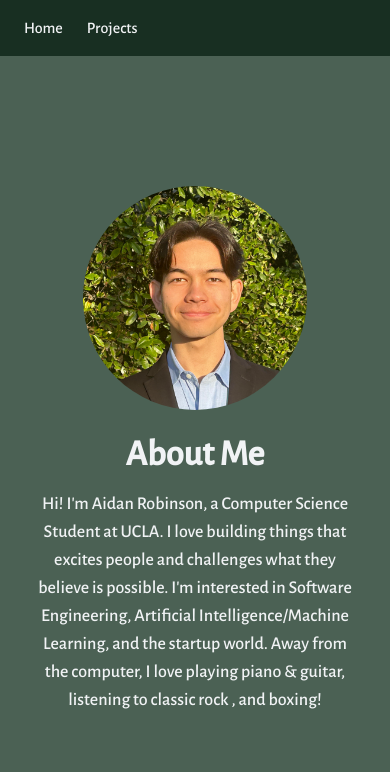
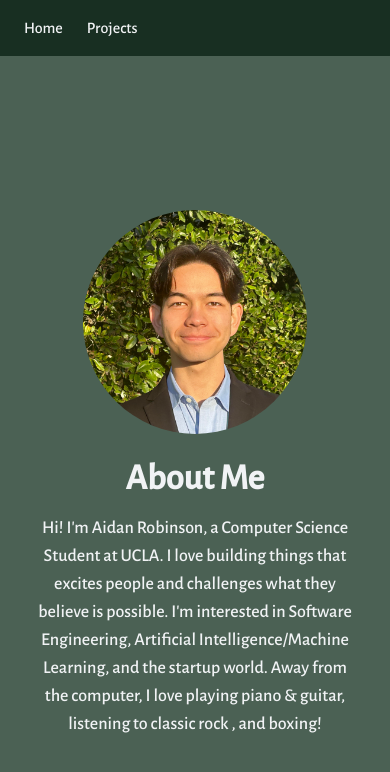
Before and after one commit to arob12inson/portfolio, a Next.js app: page / in a window 390 px wide. Shown: the top 772 px of the page. Built offline with nearby package versions, Linux system fonts and the light colour scheme.

Commit message:
Fix portrai mobile styling

```diff
--- a/app/page.tsx
+++ b/app/page.tsx
@@ -2,8 +2,8 @@ import Image from "next/image";
 
 export default function Home() {
   return (
-    <div className="flex p-0 w-full h-full justify-center items-center">
-      <figure className="md:flex rounded-xl md:w-6/12 p-8 md:p-0  items-center ">
+    <div className="flex p-0 pt-12 w-full h-full justify-center items-center">
+      <figure className="lg:flex rounded-xl lg:w-6/12 p-8 md:p-0  items-center ">
         <Image
           src="/me.jpg"
           alt="This is supposed to be a picture of me, but I guess it isn't."
@@ -15,7 +15,7 @@ export default function Home() {
             objectPosition: "center",
           }}
         />
-        <div className="pt-6 md:p-8 text-center md:text-left space-y-4">
+        <div className="pt-6 lg:p-8 text-center lg:text-left space-y-4">
           <figcaption className="font-medium">
             <h1 className="font-bold">About Me</h1>
           </figcaption>
```
